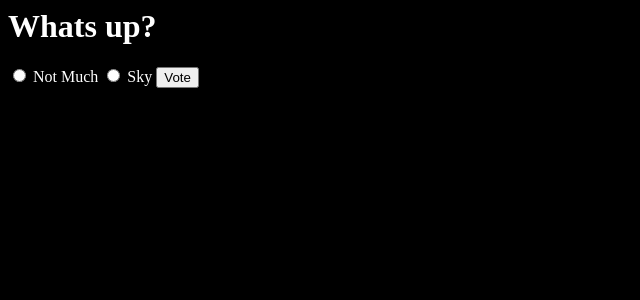
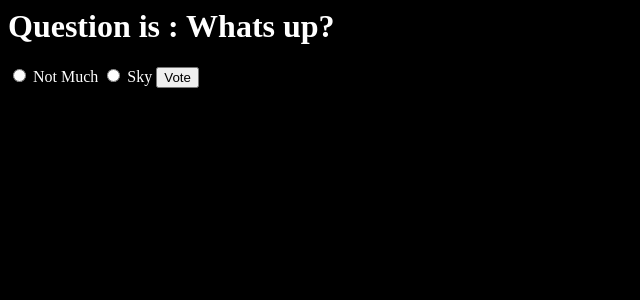
Before and after one commit to abhijeet-bhowmik/Django-Project, a Django app: page /polls/1/ in a window 1280 px wide. Shown: the top 300 px of the page, without its empty margins (0-640 px from the left). Run offline with Django 3.2, Linux system fonts and the light colour scheme; data comes from the database, SQL or seed files in the repository.

Commit message:
modified message and header

```diff
--- a/polls/templates/polls/details.html
+++ b/polls/templates/polls/details.html
@@ -3,8 +3,8 @@
 
 <link rel="stylesheet" type="text/css" href="{% static 'polls/style.css' %}" />
 
-<h1>{{question.question_text}}</h1>
-{%if error_message%}<p><strong>Error in Loading Question</strong></p>{%endif%}
+<h1>Question is : {{question.question_text}}</h1>
+{%if error_message%}<p><strong>Error in Loading Question. Try again.</strong></p>{%endif%}
 
 <form action = "{%url 'polls:vote' question.id%}" method="post">
 
```
